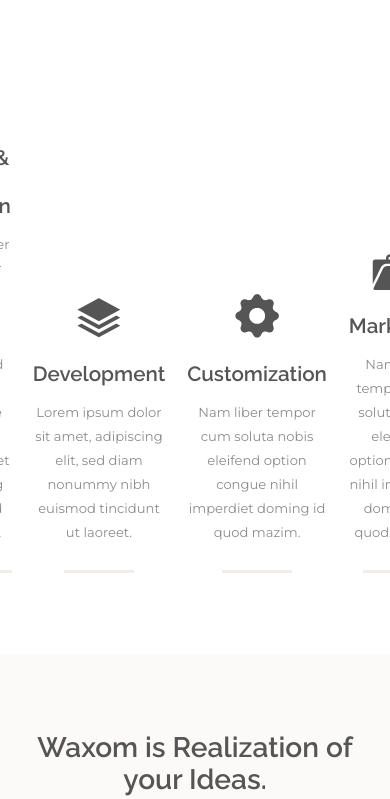
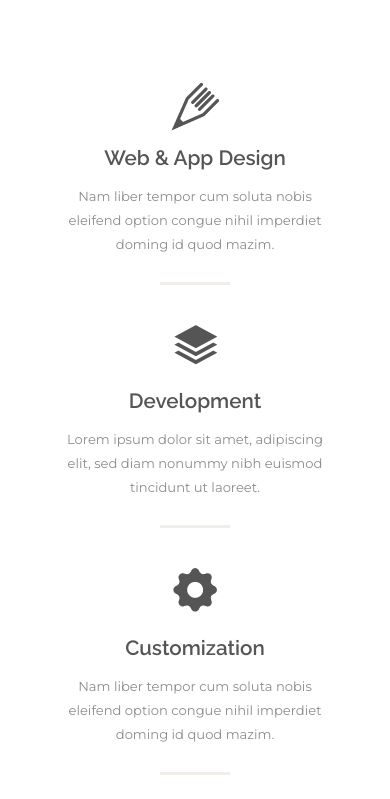
Before and after one commit to rayxxsuzuya/waxom, a plain HTML site: page index.html in a window 390 px wide. Shown: the part 704-1503 px from the top of the page. Drawn offline with nearby package versions, Linux system fonts and the light colour scheme.

Commit message:
adaptive page-services

```diff
--- a/sass/style.sass
+++ b/sass/style.sass
@@ -263,8 +263,10 @@ body
 		display: flex
 		justify-content: center
 		align-items: flex-end
+		flex-wrap: wrap
 		.flex-item
 			position: relative
+			max-width: 276.39px
 			&::after
 				content: ''
 				display: block
@@ -275,7 +277,7 @@ body
 				width: 70px
 				height: 3px
 				background-color: #f1eee9
-			margin-right: 22px
+			margin-right: 21px
 			&:hover::after
 				background-color: #c7b299
 			&:nth-child(4)
@@ -302,6 +304,40 @@ body
 			&:nth-child(1)
 				h3
 					margin-top: 16px
+
+@media screen and ( max-width: 1218px )
+	.page-services
+		.container
+			.flex-item
+				margin-bottom: 69px
+				&:nth-child(3)
+					margin-right: 0
+
+@media screen and ( max-width: 1185px )
+	.page-services
+		.container
+			.flex-item
+				&:nth-child(4)
+					margin-bottom: 0
+
+@media screen and ( max-width: 912px )
+	.page-services
+		.container
+			.flex-item
+				&:nth-child(3)
+					margin-bottom: 0
+
+@media screen and ( max-width: 636px )
+	.page-services
+		.container
+			.flex-item
+				&:nth-child(2)
+					margin-right: 0
+				&:nth-child(3)
+					margin-bottom: 69px
+				&:nth-child(1)
+					margin-right: 0
+
 
 .page-ideas
 	padding-left: 15px
```
Also changed, not shown: css/style.css, 1 other file.
